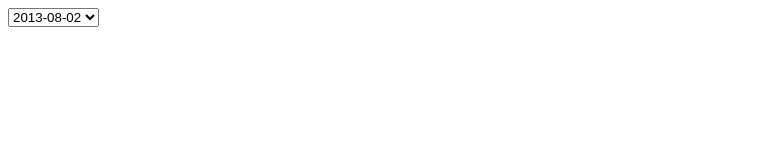
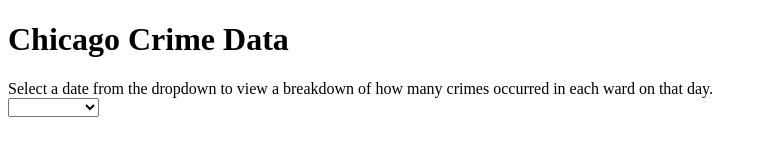
Before and after one commit to matthewheston/com580apiproject1, a plain HTML site: page index.html in a window 1280 px wide. Shown: the whole page, without its empty margins (0-767 px from the left). Drawn offline with Linux system fonts and the light colour scheme.

Commit message:
Add more copy to index page. Begin styles.

```diff
--- a/index.html
+++ b/index.html
@@ -2,15 +2,19 @@
 <html lang="en">
 <head>
   <meta charset="UTF-8">
-  <title></title>
+  <title>Chicago Crime Data</title>
+  <link rel="stylesheet" href="styles.css" />
   <script type="text/javascript" src="jquery.js"></script>
   <script type="text/javascript" src="script.js"></script>
 </head>
 <body>
   <div id="main">
-    <select id="dates"></select>
-
+    <h1>Chicago Crime Data</h1>
+    Select a date from the dropdown to view a breakdown of how many crimes occurred
+    in each ward on that day.
+    <select id="dates">
+      <option name="placeholder" value=""></option>
+    </select>
   </div>
-
 </body>
 </html>
--- /dev/null
+++ b/styles.css
@@ -0,0 +1,4 @@
+select
+{
+  display: block;
+}
```
